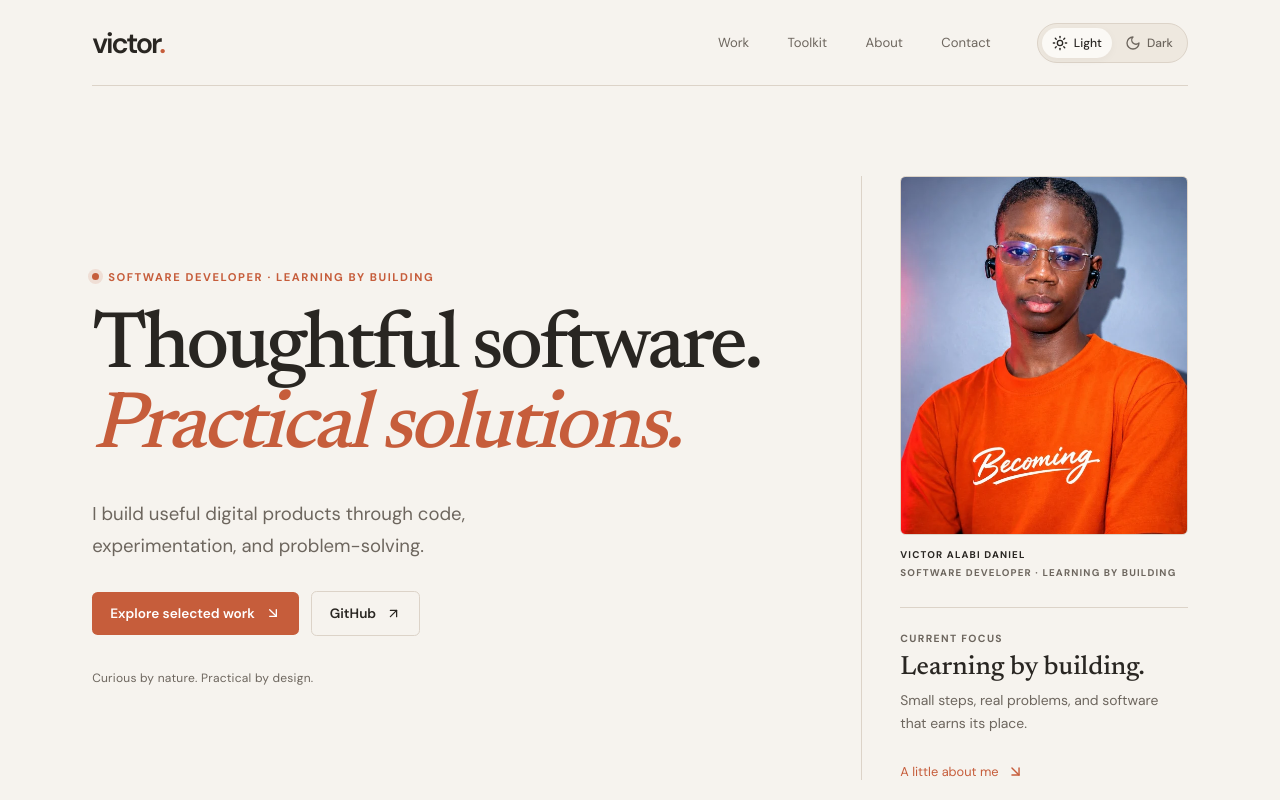
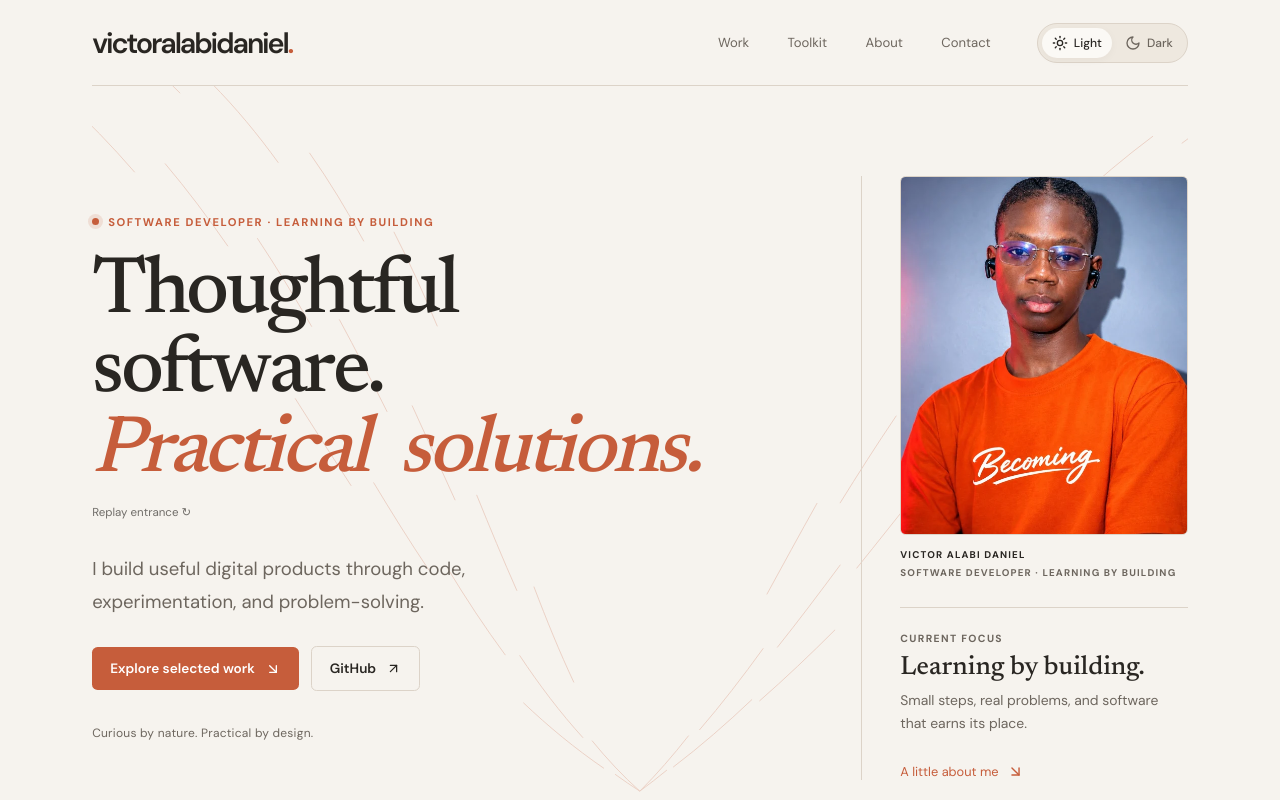
Before and after one commit to Vickiller-droid/victor-portfolio, a Next.js app: page / in a window 1280 px wide. Shown: the top 800 px of the page. Built offline with nearby package versions, Linux system fonts and the light colour scheme.

Commit message:
Add approved portfolio entrance, flowing lines and rounded V favicon

```diff
--- /dev/null
+++ b/app/PortfolioEntrance.jsx
@@ -0,0 +1,32 @@
+"use client";
+
+import { useState } from "react";
+
+function Words({ text, offset = 0 }) {
+  let index = offset;
+  return text.split(" ").map((word, w) => (
+    <span className="assemblyWord" key={w} style={{ marginRight: w < text.split(" ").length - 1 ? ".22em" : 0 }}>
+      {Array.from(word).map((letter, i) => {
+        const n = index++;
+        return <span key={i} className="assemblyLetter" style={{ "--letter": n }}>{letter}</span>;
+      })}
+      {w < text.split(" ").length - 1 ? " " : null}
+    </span>
+  ));
+}
+
+export default function PortfolioEntrance() {
+  const [replay, setReplay] = useState(0);
+  return <>
+    <h1 className="portfolioAssembly" key={replay} aria-label="Thoughtful software. Practical solutions.">
+      <span aria-hidden="true"><Words text="Thoughtful software."/><br/><em><Words text="Practical solutions." offset={19}/></em></span>
+    </h1>
+    <button className="entranceReplay" type="button" onClick={() => setReplay(n => n + 1)}>Replay entrance <span aria-hidden="true">↻</span></button>
+  </>;
+}
+
+export function FlowingLines() {
+  return <svg className="portfolioFlow" viewBox="0 0 1000 700" fill="none" aria-hidden="true" focusable="false" preserveAspectRatio="xMidYMid slice">
+    {Array.from({ length: 7 }, (_, i) => <path key={i} d={`M ${-180 + i * 42} -100 C ${170 + i * 30} 30, ${210 + i * 25} 440, 500 610 C ${650 + i * 20} 440, ${710 + i * 35} 80, ${1120 + i * 35} -70`} style={{ animationDelay: `${i * -2.2}s` }}/>) }
+  </svg>;
+}
--- a/app/globals.css
+++ b/app/globals.css
@@ -168,3 +168,20 @@ body.waitlistOpen{overflow:hidden}
 @keyframes waitlistSpin{to{transform:rotate(360deg)}}
 @media(max-width:480px){.waitlistDialog{padding:38px 22px 24px}}
 @media(prefers-reduced-motion:reduce){.boothyStatus,.boothyStatus::before,.waitlistSpinner{animation:none}}
+
+/* Approved portfolio motion: scoped so project mockups retain their own transforms. */
+.hero{position:relative;isolation:isolate}
+.portfolioFlow{position:absolute;inset:0;width:100%;height:100%;z-index:-1;pointer-events:none;opacity:.24;overflow:hidden;color:var(--primary)}
+.portfolioFlow path{stroke:currentColor;stroke-width:.8;stroke-dasharray:90 240;animation:portfolioFlow 20s linear infinite}
+@keyframes portfolioFlow{to{stroke-dashoffset:-660}}
+.assemblyWord{display:inline-block;white-space:pre}
+.assemblyLetter{display:inline-block;animation:portfolioAssemble 850ms cubic-bezier(.2,.8,.2,1) both;animation-delay:calc(var(--letter)*24ms)}
+@keyframes portfolioAssemble{from{opacity:0;transform:translateY(.38em) translateX(.13em) rotate(5deg);filter:blur(3px)}to{opacity:1;transform:none;filter:none}}
+.entranceReplay{border:0;background:transparent;color:var(--foreground);font:inherit;font-size:.72rem;opacity:.65;padding:4px 0;margin-top:8px;cursor:pointer}
+.entranceReplay:hover,.entranceReplay:focus-visible{opacity:1}
+.entranceReplay:focus-visible{outline:2px solid var(--primary);outline-offset:5px}
+@media(max-width:760px){.portfolioFlow{opacity:.19}.wordmark{font-size:clamp(1rem,4.5vw,1.5rem)}}
+@media(prefers-reduced-motion:reduce){.assemblyLetter,.portfolioFlow path{animation:none;opacity:1;transform:none;filter:none}.entranceReplay{display:none}}
+.sectionHeading.isVisible h2,.aboutLead.isVisible h2,.footer .isVisible h2{animation:portfolioSectionReveal 650ms ease both;animation-delay:90ms}
+@keyframes portfolioSectionReveal{from{opacity:0;transform:translateY(12px)}to{opacity:1;transform:none}}
+@media(prefers-reduced-motion:reduce){.sectionHeading.isVisible h2,.aboutLead.isVisible h2,.footer .isVisible h2{animation:none}}
--- a/app/layout.jsx
+++ b/app/layout.jsx
@@ -2,6 +2,7 @@
 import "./globals.css";
 
 export const metadata = {
+  icons: { icon: "/rounded-v.svg", shortcut: "/rounded-v.svg" },
   title: "Victor Alabi Daniel — Portfolio",
   description: "Software developer learning by building practical solutions.",
 };
--- a/app/page.jsx
+++ b/app/page.jsx
@@ -3,6 +3,7 @@
 
 
 import { useEffect, useState, useRef } from "react";
+import PortfolioEntrance, { FlowingLines } from "./PortfolioEntrance";
 
 import {
 
@@ -192,7 +193,7 @@ entry.target.classList.add("isVisible");
 
       <header className="header">
 
-        <a className="wordmark" href="#top" aria-label="Victor, home">victor<span>.</span></a>
+        <a className="wordmark" href="#top" aria-label="Victoralabidaniel, home">victoralabidaniel<span>.</span></a>
 
         <nav className="nav" aria-label="Main navigation">
 
@@ -213,12 +214,13 @@ entry.target.classList.add("isVisible");
 
 
       <section className="hero" id="top">
+        <FlowingLines/>
 
         <div className="heroCopy revealOnScroll">
 
           <p className="eyebrow"><span className="statusDot"/> SOFTWARE DEVELOPER · LEARNING BY BUILDING</p>
 
-          <h1>Thoughtful software.<br/><em>Practical solutions.</em></h1>
+          <PortfolioEntrance/>
 
           <p className="intro">I build useful digital products through code, experimentation, and problem-solving.</p>
 
```
Also changed, not shown: public/rounded-v.svg (added).
